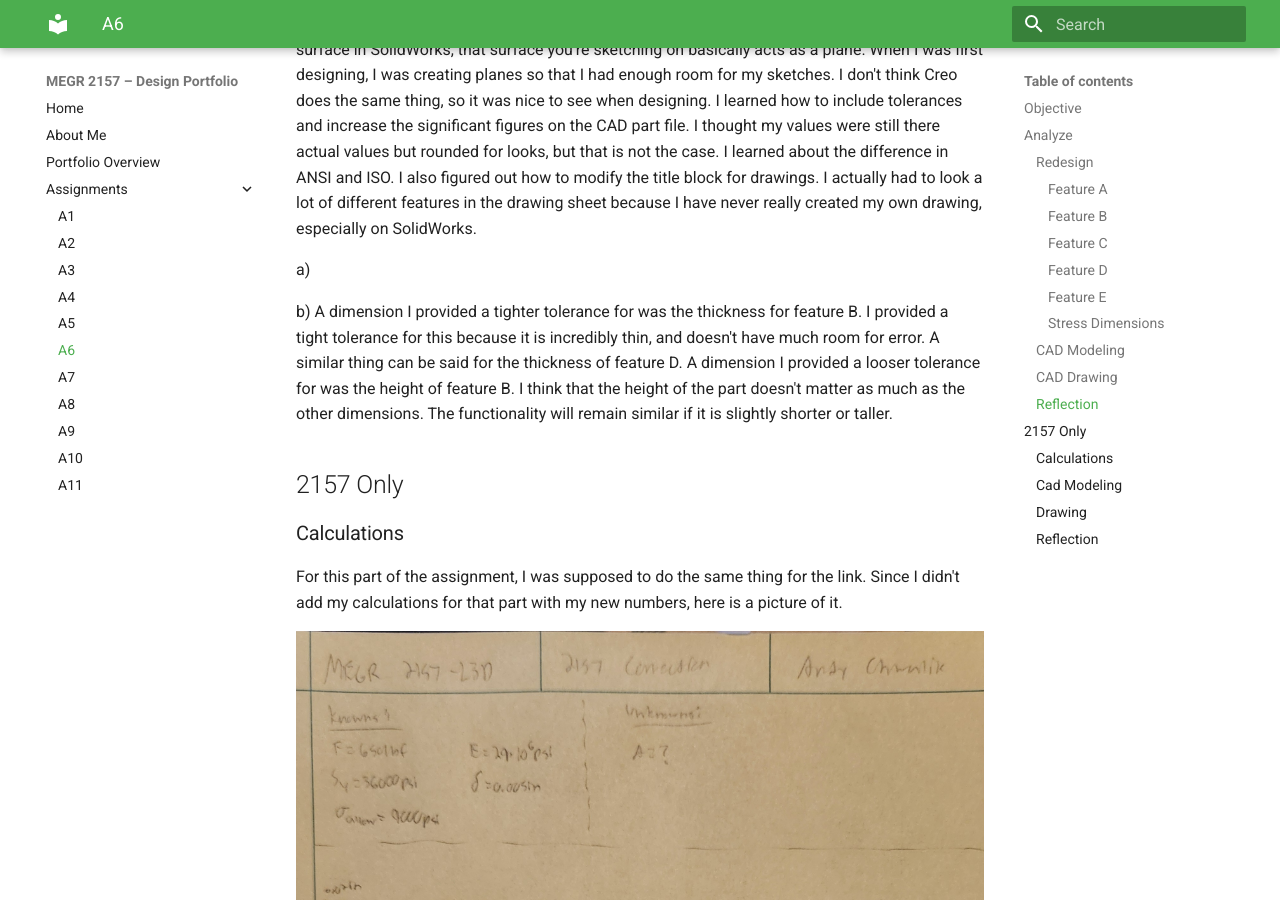
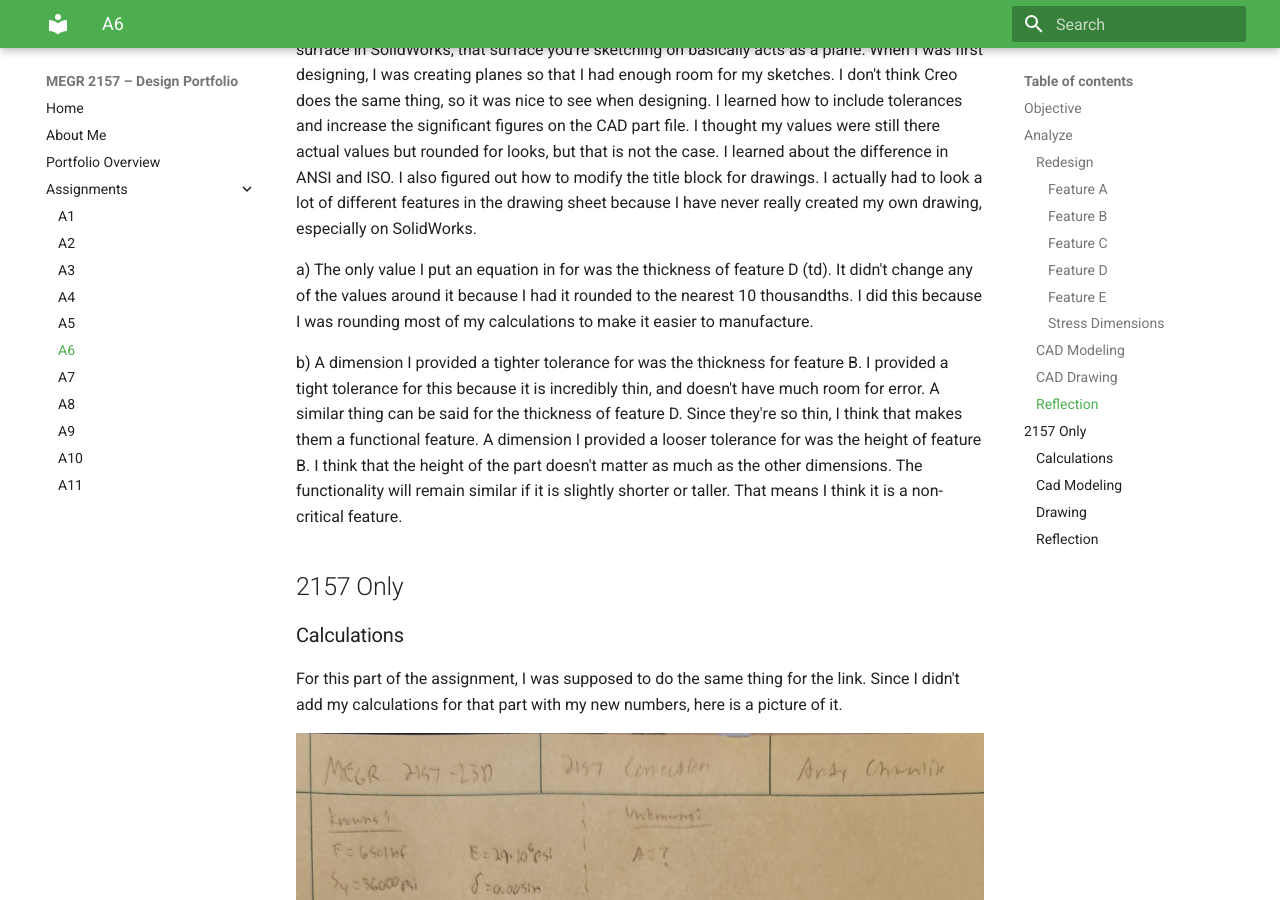
Before and after one commit to AndyChwalik/megr2157-portfolio, an MkDocs documentation site: the page built from docs/assignments/A06/index.md, in a window 1280 px wide and 900 px high, scrolled down 14772 px. Built offline with MkDocs 1.6.1 and Material for MkDocs 9.7.7, drawn with Linux system fonts in a browser that asks for light colours.

Commit message:
Update index.md

```diff
--- a/docs/assignments/A06/index.md
+++ b/docs/assignments/A06/index.md
@@ -252,9 +252,9 @@ With the addition of the hidden lines, and checking to make sure I am using ANSI
 
 I learned a lot of new things through this assignment. I noticed that when you sketch on a surface in SolidWorks, that surface you're sketching on basically acts as a plane. When I was first designing, I was creating planes so that I had enough room for my sketches. I don't think Creo does the same thing, so it was nice to see when designing. I learned how to include tolerances and increase the significant figures on the CAD part file. I thought my values were still there actual values but rounded for looks, but that is not the case. I learned about the difference in ANSI and ISO. I also figured out how to modify the title block for drawings. I actually had to look a lot of different features in the drawing sheet because I have never really created my own drawing, especially on SolidWorks.
 
-a)
+a) The only value I put an equation in for was the thickness of feature D (td). It didn't change any of the values around it because I had it rounded to the nearest 10 thousandths. I did this because I was rounding most of my calculations to make it easier to manufacture.
 
-b) A dimension I provided a tighter tolerance for was the thickness for feature B. I provided a tight tolerance for this because it is incredibly thin, and doesn't have much room for error. A similar thing can be said for the thickness of feature D. A dimension I provided a looser tolerance for was the height of feature B. I think that the height of the part doesn't matter as much as the other dimensions. The functionality will remain similar if it is slightly shorter or taller.
+b) A dimension I provided a tighter tolerance for was the thickness for feature B. I provided a tight tolerance for this because it is incredibly thin, and doesn't have much room for error. A similar thing can be said for the thickness of feature D. Since they're so thin, I think that makes them a functional feature. A dimension I provided a looser tolerance for was the height of feature B. I think that the height of the part doesn't matter as much as the other dimensions. The functionality will remain similar if it is slightly shorter or taller. That means I think it is a non-critical feature.
 
 ## 2157 Only
 
```
